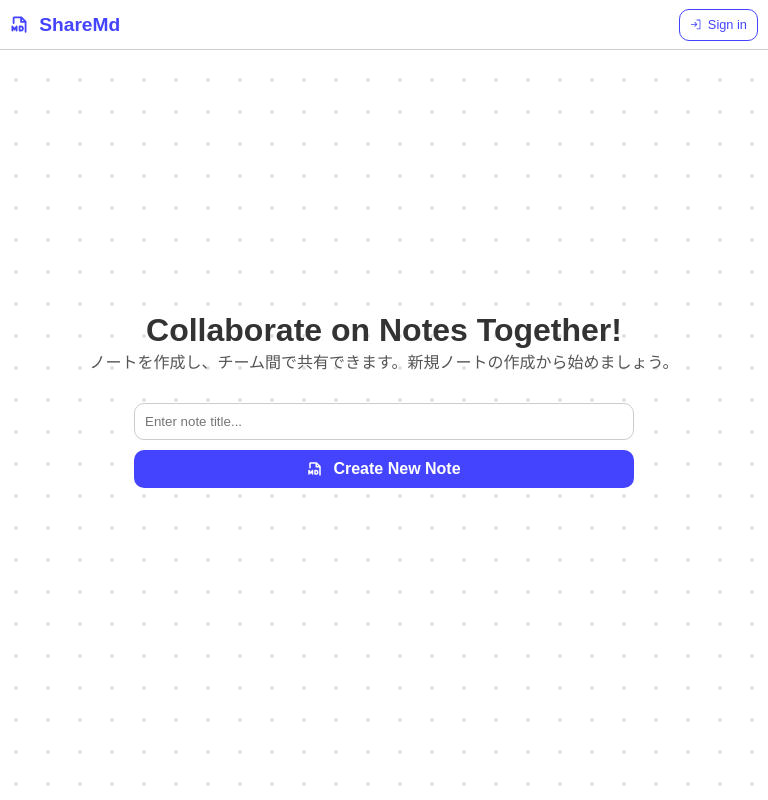
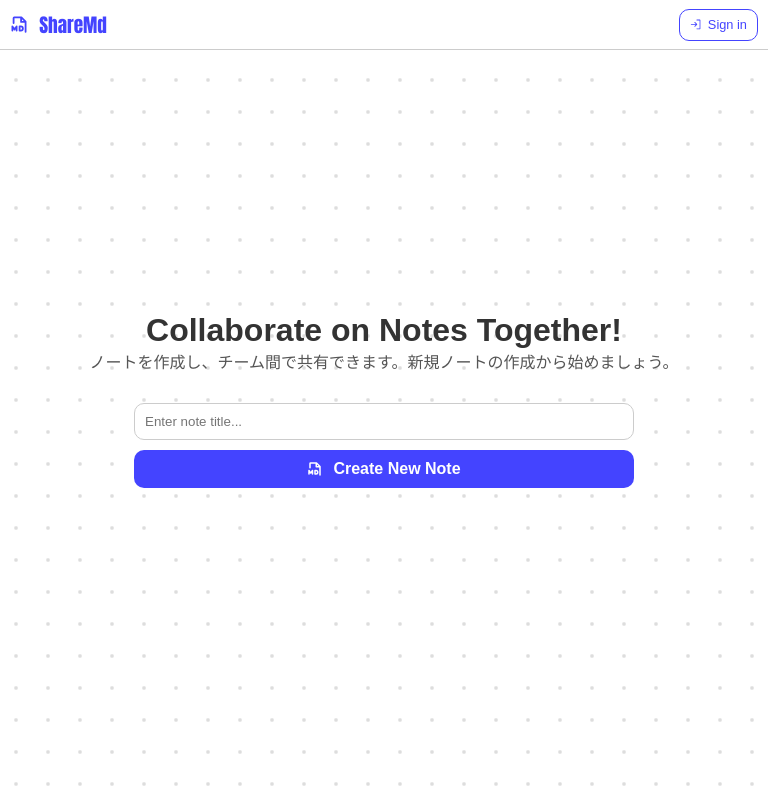
Before and after one commit to syxnji/ShareMd, a Next.js app: page / in a window 768 px wide. Built offline with nearby package versions, Linux system fonts and the light colour scheme.

Commit message:
修正 - レスポンシブデザイン

```diff
--- a/src/pages/Editor/[id].jsx
+++ b/src/pages/Editor/[id].jsx
@@ -216,7 +216,7 @@ export default function MarkdownEditor({ id }) {
                             <label htmlFor='title' className={styles.label}>
                                 Title
                             </label>
-                        <input
+                            <input
                             name='title'
                             className={styles.titleInput}
                             value={noteTitle}
--- a/src/pages/Editor/editor.module.css
+++ b/src/pages/Editor/editor.module.css
@@ -13,11 +13,13 @@
     justify-content: center;
     align-items: center;
 }
+
 /* MARK: HEAD */
 .head{
     position: fixed;
     top: 0px;
     left: 0px;
+    right: 0px;
     height: 50px;
     width: 100%;
     background-color: #fff;
@@ -26,7 +28,32 @@
     justify-content: space-between;
     align-items: center;
     border-bottom: solid 1px #ddd;
-    padding: 0 10px;
+}
+@media (min-width: 768px) {
+    .head{
+        gap: 20px;
+        padding: 0 10px;
+    }
+    .btns{
+        gap: 10px;
+    }
+    .date{
+        width: 100%;
+        font-size: 0.8rem;
+    }
+}
+@media (max-width: 768px) {
+    .head{
+        gap: 0px;
+        padding: 0 ;
+    }
+    .btns{
+        gap: 0px;
+    }
+    .date{
+        width: 50px;
+        font-size: 0.5rem;
+    }
 }
 .editorMenu{
     display: flex;
@@ -63,31 +90,29 @@
 }
 .title{
     flex: 1;
+    width: 200px;
     display: flex;
     flex-direction: column;
 }
 .titleInput{
     height: 32px;
+    width: 100%;
     font-family: inherit;
-    text-align: left;
     font-size: 1rem;
     font-weight: bold;
     color: #333;
     border: none;
     outline: none;
-    overflow: hidden;
 }
 .date{
     display: flex;
     justify-content: center;
     align-items: center;
     height: 32px;
-    font-size: 0.7rem;
     color: #333;
 }
 .btns{
     display: flex;
-    gap: 10px;
 }
 .btns button{
     width: 32px;
--- a/src/pages/Library/library.module.css
+++ b/src/pages/Library/library.module.css
@@ -50,9 +50,9 @@
     outline: none;
 }
 .headerServiceName{
-    font-family: DIN, sans-serif;
+    font-family: Impact, Haettenschweiler, 'Arial Narrow Bold', sans-serif;
     font-size: 1.5rem;
-    font-weight: bold;
+    /* font-weight: bold; */
     color: #44f;
 }
 .headerSearch{
--- a/src/styles/index.module.css
+++ b/src/styles/index.module.css
@@ -28,7 +28,7 @@
     align-items: center;
     justify-content: flex-start;
     font-size: 1.2rem;
-    font-weight: bold;
+    font-family: Impact, Haettenschweiler, 'Arial Narrow Bold', sans-serif;
     color: #44f;
     overflow: hidden;
     text-overflow: ellipsis;
```
